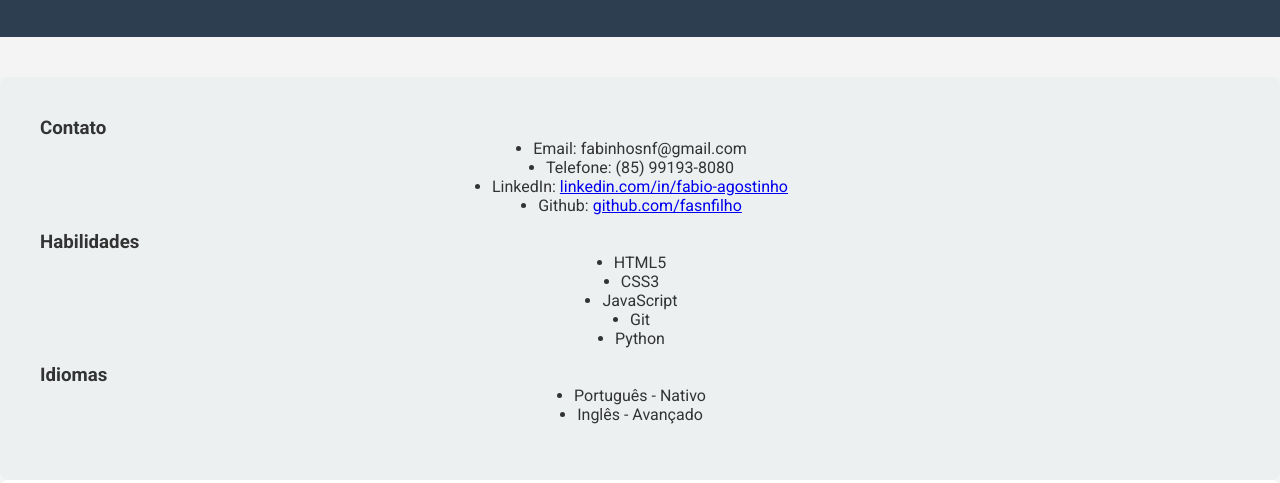
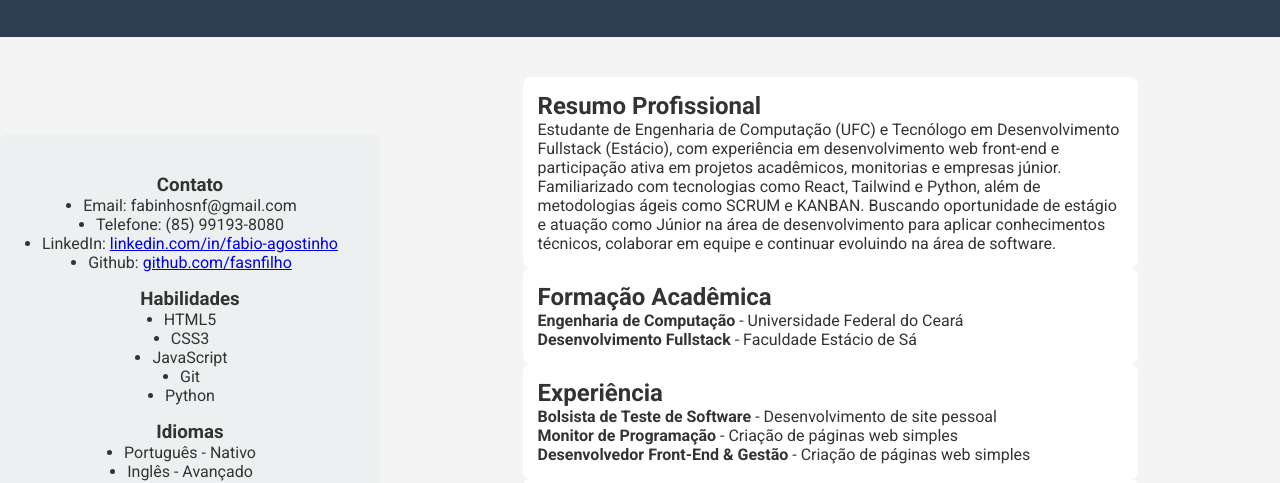
Before and after one commit to fasnfilho/curriculo, a plain HTML site: page index.html in a window 1280 px wide. Shown: the part 332-815 px from the top of the page. Drawn offline with Linux system fonts and the light colour scheme.

Commit message:
Adicionando responsividade do css

```diff
--- a/css/style.css
+++ b/css/style.css
@@ -57,3 +57,45 @@ footer {
     color: white;
     padding: 10px;
 }
+
+/* TABLET (768px+) */
+
+@media (min-width: 768px) {
+    main {
+        flex-direction: row;
+        align-items: flex-start;
+    }
+
+    aside {
+        width: 35%;
+    }
+
+    main section {
+        width: 65%;
+    }
+}
+
+/* DESKTOP (1024px+) */
+
+@media (min-width: 1024px) {
+    main {
+        justify-content: center;
+        align-items: center;
+    }
+
+    aside {
+        flex: 1;
+        display: flex;
+        flex-direction: column;
+        align-items: center;
+        justify-content: center;
+    }
+
+    div {
+        flex: 3;
+        display: flex;
+        flex-direction: column;
+        justify-content: center;
+        align-items: center;
+    }
+}
```
